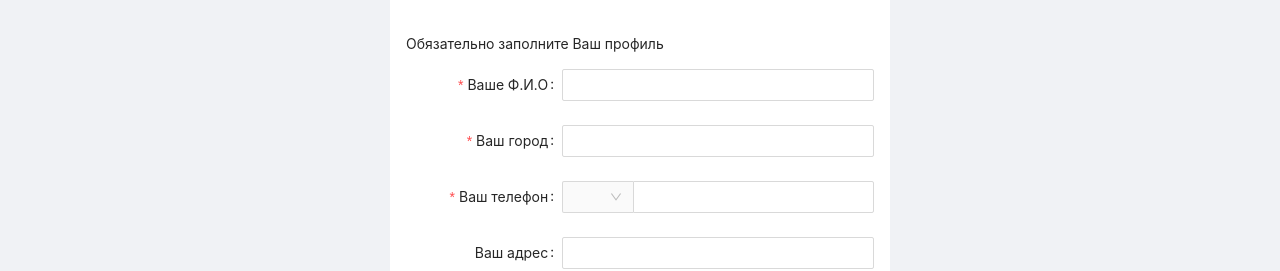
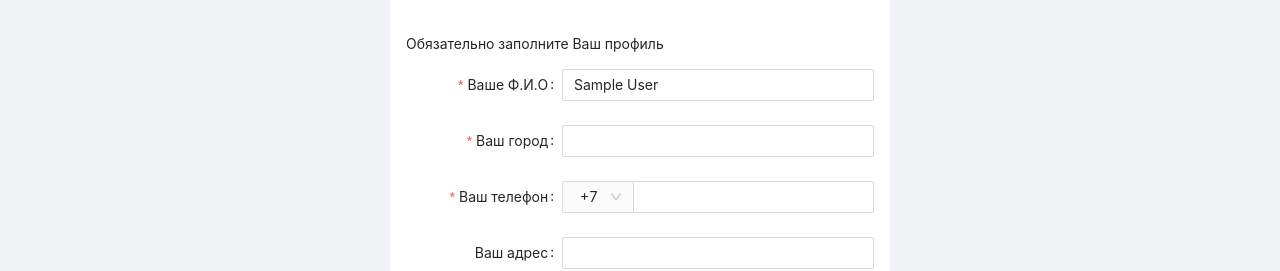
Before and after one commit to korobprog/karavan-book-tracker, a React (Create React App) app: page /profile in a window 1280 px wide. Shown: the part 135-406 px from the top of the page. Built offline with nearby package versions, Linux system fonts and the light colour scheme; no server answers; the database is empty; sample sign-in values are in the browser's storage.

Commit message:
add initValues for profile

```diff
--- a/src/firebase/api.ts
+++ b/src/firebase/api.ts
@@ -25,29 +25,29 @@ export const useUser = () => {
   ) as DocumentReference<UserDoc> | null;
 
   const [userDocData, userDocLoading] = useDocumentData<UserDoc>(userRef);
-  const userData = userDocData || {};
-  const favorite = userData?.favorite || [];
+  const profile = userDocData || {};
+  const favorite = profile?.favorite || [];
 
   const toggleFavorite = async (favoriteId: string) => {
     if (user && userRef) {
 
       if (favorite.includes(favoriteId)) {
         const filteredFavorite = favorite.filter((value) => value !== favoriteId);
-        await setDoc(userRef, { ...userData, favorite: filteredFavorite });
+        await setDoc(userRef, { ...profile, favorite: filteredFavorite });
       } else {
         const newFavorite = [...favorite, favoriteId];
-        await setDoc(userRef, { ...userData, favorite: newFavorite });
+        await setDoc(userRef, { ...profile, favorite: newFavorite });
       }
     }
   };
 
-  const setProfile = async (profile: UserDoc) => {
+  const setProfile = async (newProfile: UserDoc) => {
     if (user && userRef) {
-      await setDoc(userRef, { ...userData, ...profile });
+      await setDoc(userRef, { ...profile, ...newProfile });
     }
   };
 
   const loading = userLoading || userDocLoading;
 
-  return { favorite, toggleFavorite, loading, setProfile };
+  return { favorite, toggleFavorite, loading, setProfile, profile };
 };
--- a/src/pages/profile.tsx
+++ b/src/pages/profile.tsx
@@ -19,7 +19,7 @@ import { Spinner } from "../shared/components/Spinner";
 import { useUser } from "../firebase/api";
 
 const Profile = () => {
-  const { setProfile } = useUser();
+  const { profile, setProfile, loading: userLoading } = useUser();
   const auth = getAuth();
   const [user, loading] = useAuthState(auth);
   const navigate = useNavigate();
@@ -33,7 +33,7 @@ const Profile = () => {
     }
   }, [user, loading, navigate]);
 
-  if (!user) {
+  if (!user || userLoading) {
     return <Spinner />;
   }
 
@@ -46,7 +46,7 @@ const Profile = () => {
     wrapperCol: { span: 16 },
   };
 
-  const onFinish = ({ name, phone, city, address }: any) => {
+  const onFinish = ({ name, phone, city, address = '' }: any) => {
     setProfile({name, phone, city, address});
   };
 
@@ -55,7 +55,7 @@ const Profile = () => {
   };
 
   const prefixSelector = (
-    <Form.Item name="prefix" noStyle>
+    <Form.Item name="prefix" noStyle initialValue="+7">
       <Select style={{ width: 70 }}>
         <Option value="7">+7</Option>
         <Option value="3">+3</Option>
@@ -86,7 +86,7 @@ const Profile = () => {
       <Content>
         <div className="site-layout-content">
           <Title className="site-page-title" level={2}>
-            Привет, {user?.displayName || "друг"}
+            Привет, {profile.name || user?.displayName || "друг"}
           </Title>
           <Form
             name="basic"
@@ -102,6 +102,7 @@ const Profile = () => {
               name="name"
               label="Ваше Ф.И.О"
               rules={[{ required: true }]}
+              initialValue={profile.name || user.displayName || ''}
             >
               <Input />
             </Form.Item>
@@ -109,6 +110,7 @@ const Profile = () => {
               name="city"
               label="Ваш город"
               rules={[{ required: true }]}
+              initialValue={profile.city || ''}
             >
               <Input />
             </Form.Item>
@@ -121,6 +123,7 @@ const Profile = () => {
                   message: "Пожалуйста, введите свой номер телефона!",
                 },
               ]}
+              initialValue={profile.phone || ''}
             >
               <Input addonBefore={prefixSelector} style={{ width: "100%" }} />
             </Form.Item>
@@ -128,6 +131,7 @@ const Profile = () => {
               name="address"
               label="Ваш адрес"
               rules={[{ required: false }]}
+              initialValue={profile.address || ''}
             >
               <Input />
             </Form.Item>
```
